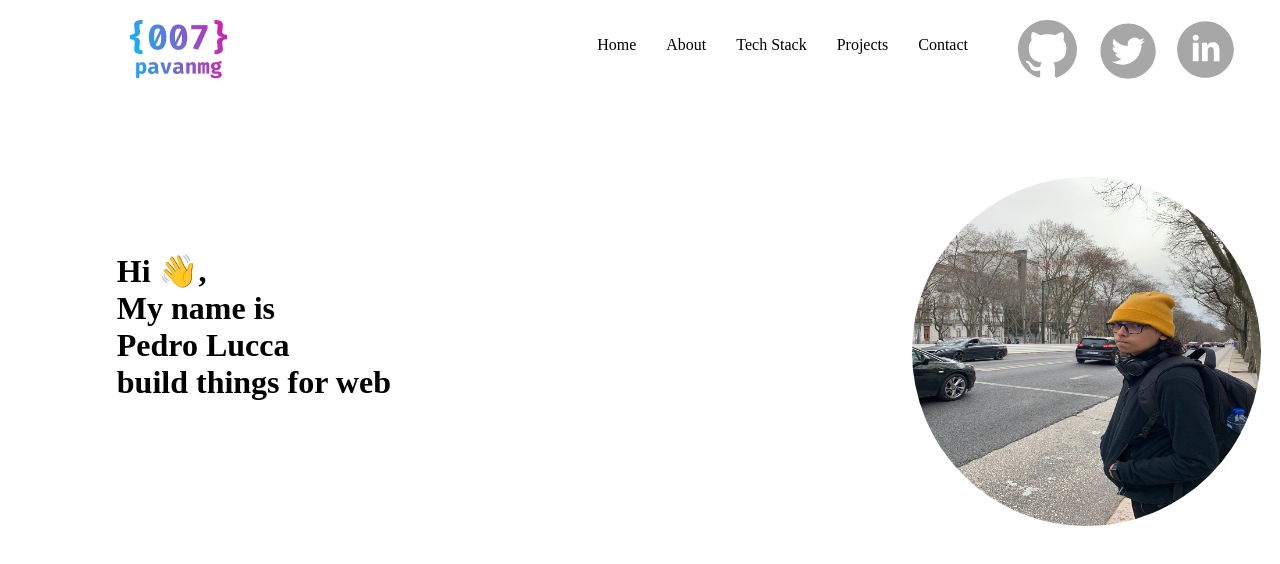
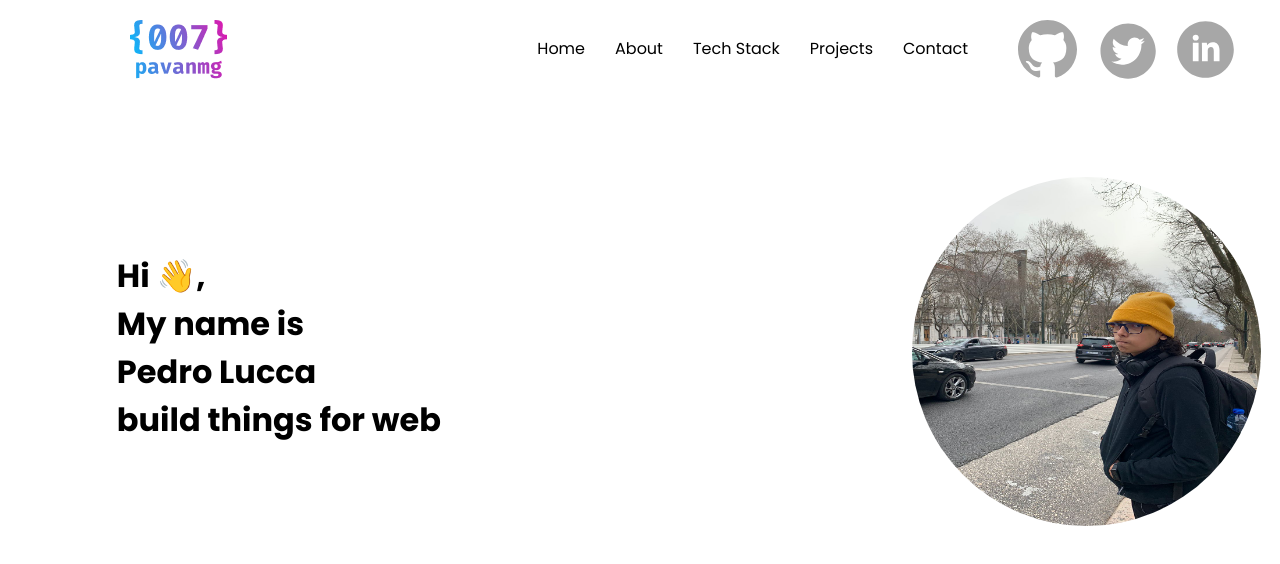
Before and after one commit to PedroLuccaAmaral/portifolio, a plain HTML site: page index.html in a window 1280 px wide. Drawn offline with Linux system fonts and the light colour scheme.

Commit message:
adicionei a fonte poppins

```diff
--- a/style.css
+++ b/style.css
@@ -1,3 +1,4 @@
+@import url('https://fonts.googleapis.com/css?family=Poppins:400,700,900%27');
 .header{
     display: flex;
     justify-content:  space-between;
@@ -45,3 +46,6 @@
 
 
 }
+html{
+    font-family: poppins;
+}
```
